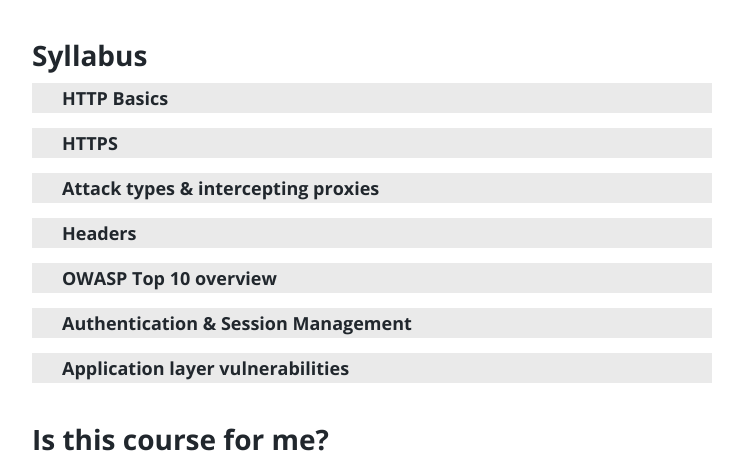
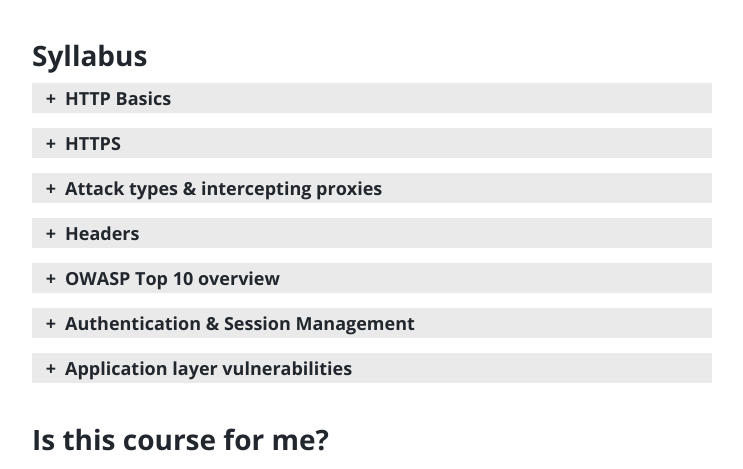
Before and after one commit to securityespresso/blog, a Jekyll site: the page built from workshops/web-security-fundamentals-workshop.md, in a window 1280 px wide. Shown: the part 1025-1494 px from the top of the page, without its empty margins (268-1011 px from the left). Built offline with Jekyll 4.4.1, drawn with Linux system fonts in a browser that asks for light colours.

Commit message:
Add plus/minus for expandable sections

```diff
--- a/assets/javascripts/main.js
+++ b/assets/javascripts/main.js
@@ -1,5 +1,7 @@
 jQuery(function ($) {
   $('.section-header').click(function() {
-    $(this).parent().find('.section-content').slideToggle();
+    var $this = $(this);
+    $this.toggleClass('expanded');
+    $this.parent().find('.section-content').slideToggle();
   });
 });
--- a/css/workshops.css
+++ b/css/workshops.css
@@ -26,13 +26,27 @@
 
 .section-header {
   text-align: left;
-  padding-left: 30px;
+  padding-left: 10px;
   margin-bottom: 15px;
   display: block;
   height: 30px;
   background: #eaeaea;
   font-weight: bold;
   cursor: pointer;
+  position: relative;
+}
+
+.section-header:before {
+  content: '+';
+  width: 1em;
+  display: inline-block;
+  position: relative;
+  text-align: center;
+  margin-right: 5px;
+}
+
+.section-header.expanded:before {
+  content: '-';
 }
 
 .section-content {
```
